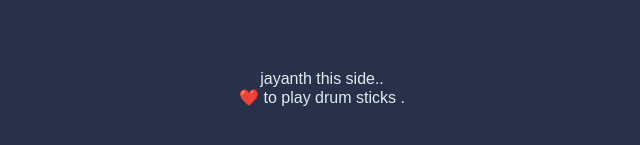
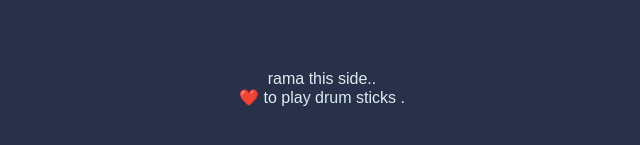
Before and after one commit to jayanth6035/Drum-kit, a plain HTML site: page index.html in a window 1280 px wide. Shown: the part 505-650 px from the top of the page, 318-958 px from the left. Drawn offline with Linux system fonts and the light colour scheme.

Commit message:
changed the name in footer

```diff
--- a/index.html
+++ b/index.html
@@ -23,7 +23,7 @@
 
 
   <footer>
-    jayanth this side..<br>
+    rama this side..<br>
     ❤️ to play drum sticks .
   </footer>
 
```
